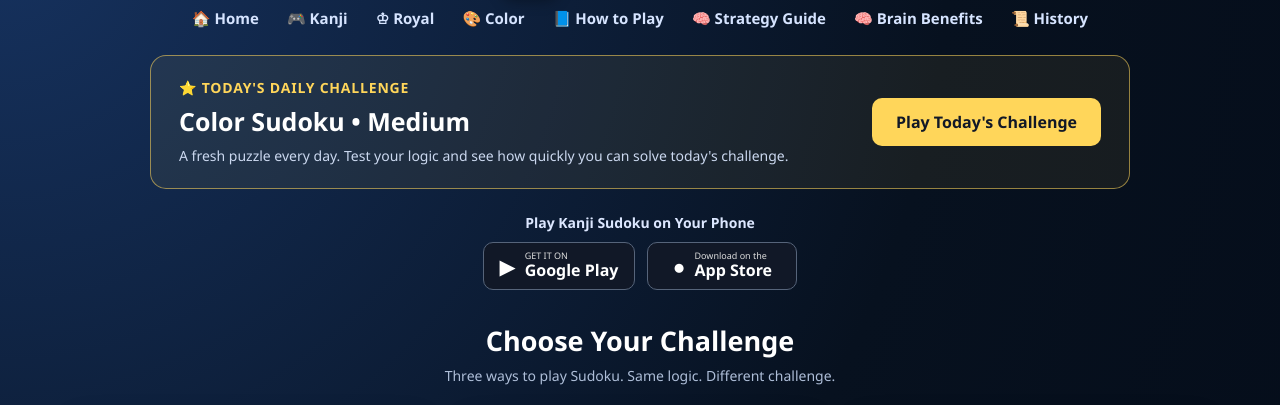
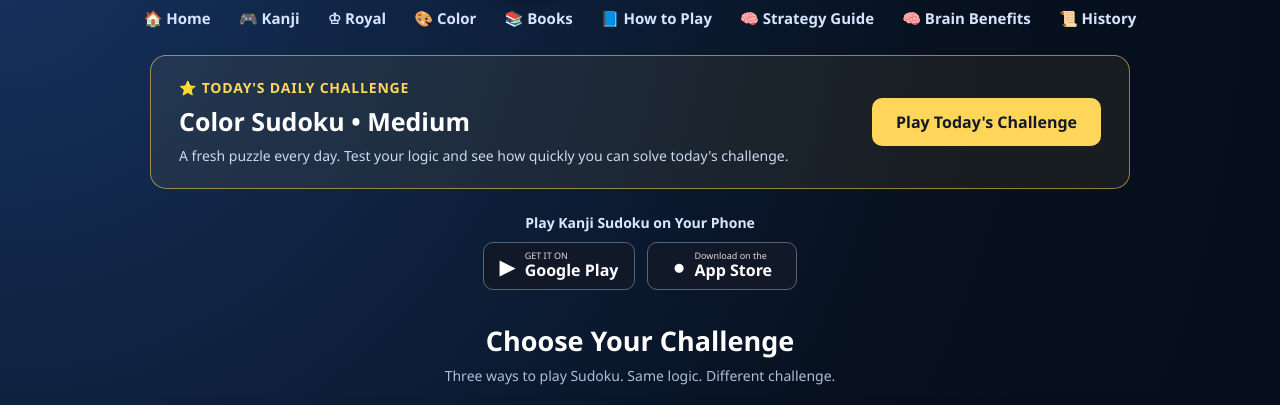
Before and after one commit to phanimkumar/kanji-sudoku, a plain HTML site: page index.html in a window 1280 px wide. Shown: the part 68-473 px from the top of the page. Drawn offline with Linux system fonts and the light colour scheme.

Commit message:
Add files via upload

```diff
--- a/index.html
+++ b/index.html
@@ -50,6 +50,7 @@
       <a href="/kanji.html">🎮 Kanji</a>
       <a href="/Royal.html">♔ Royal</a>
       <a href="/Color.html">🎨 Color</a>
+      <a href="/books.html">📚 Books</a>
       <a href="/how-to-play.html">📘 How to Play</a>
       <a href="/sudoku-strategy-guide.html">🧠 Strategy Guide</a>
       <a href="/memory-and-concentration.html">🧠 Brain Benefits</a>
```
